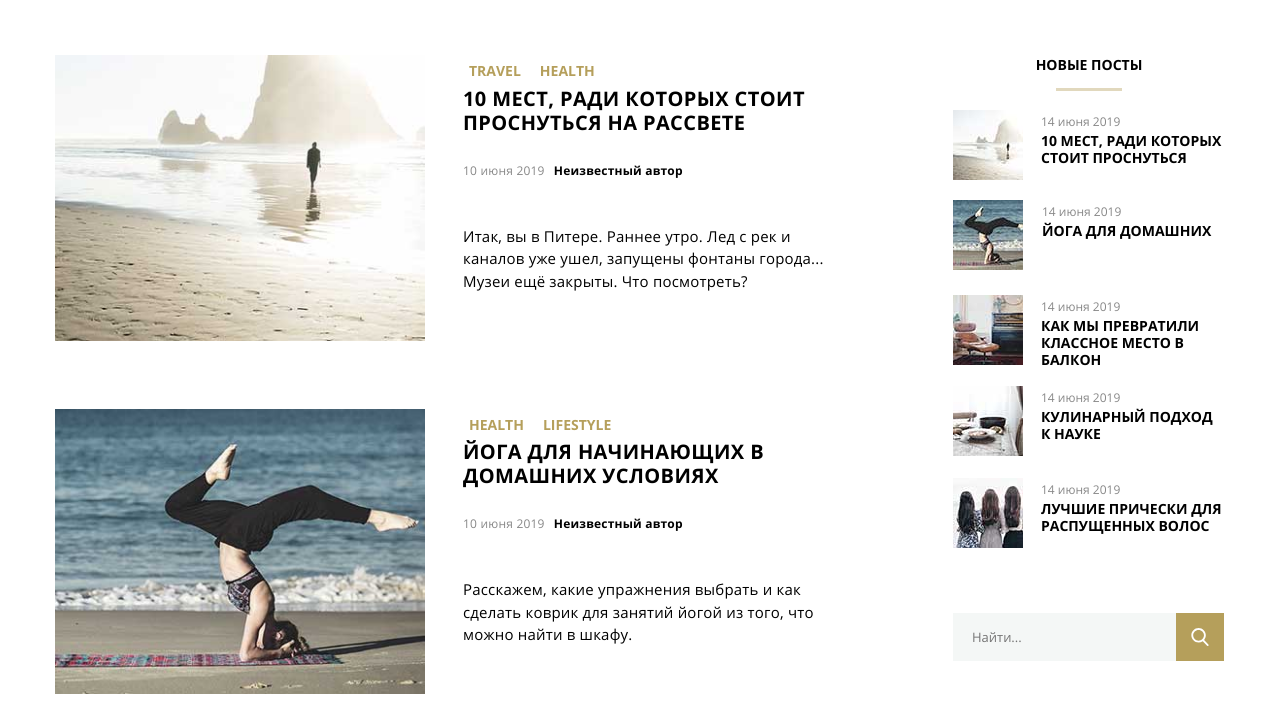
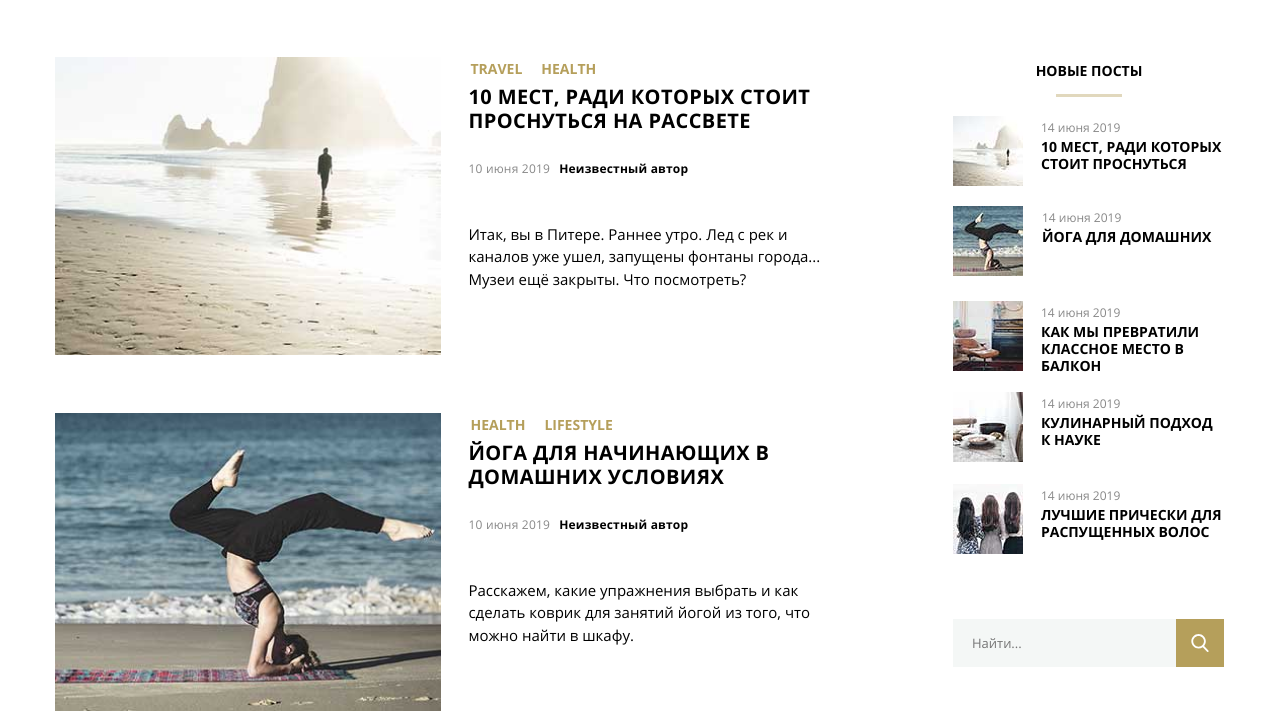
Before and after one commit to EkaterinaDuzh/mq-74-diplom, a plain HTML site: page index.html in a window 1280 px wide. Shown: the part 899-1620 px from the top of the page. Drawn offline with Linux system fonts and the light colour scheme; files whose address does not match are found by name.

Commit message:
Add files via upload

```diff
--- a/css/style.css
+++ b/css/style.css
@@ -132,7 +132,7 @@ margin: 0 auto;
 
 .now-trends {
   margin-top: 56px;
-  margin-bottom: -3px;
+  margin-bottom: 3px;
 }
 
 .trends {
@@ -229,8 +229,7 @@ border: 3px solid rgba(181, 159, 91, 0.6);
 .article-links {
   display: flex;
     flex-wrap: wrap;
-    margin: 0 0 0;
-    padding: 4px;
+    margin: 0 0 4px;
 }
 
 .article-links li {
@@ -300,13 +299,12 @@ font-size: 14px;
 
 .article {
   display: flex;
-  margin-bottom: 64px;
-  margin-top: 58px;
+  margin-top: 54px;
 ;
 }
 
 .article-preview {
-  width: 50%;
+  width: 53%;
 }
 
 .article-name {
@@ -324,7 +322,7 @@ font-size: 14px;
 
 .article-content-all {
   width: 50%;
-  margin-left: 38px;
+  margin-left: 27px;
 }
 
 .autor-info {
@@ -350,7 +348,6 @@ font-size: 14px;
 .article-first {
   font-size: 15px;
   line-height: 1.5;
-  letter-spacing: 0.2px;
 }
 
 .first-lead {
```
